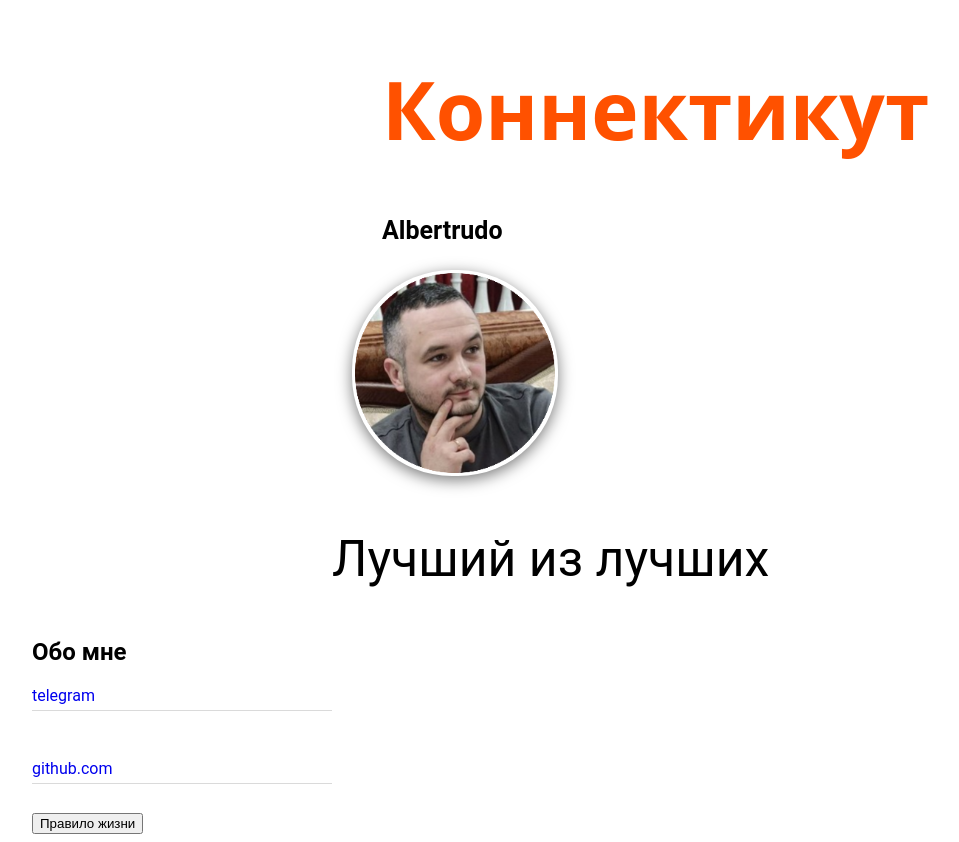
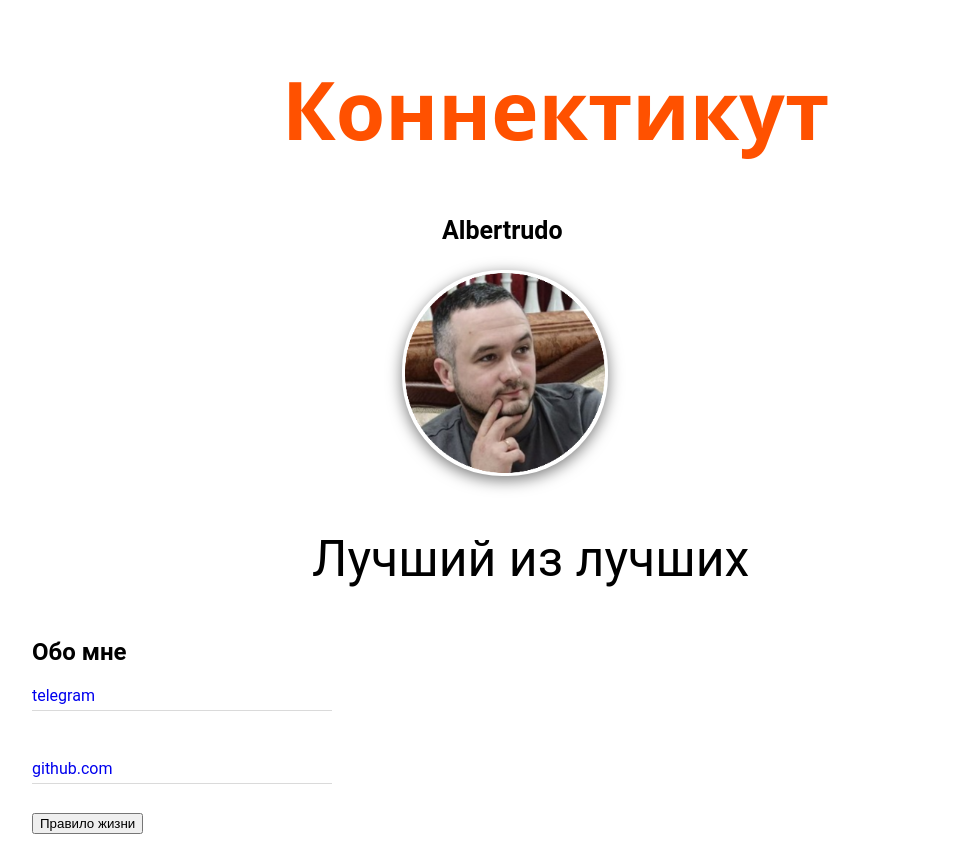
Before and after one commit to Albertrudo/albertru.github.io, a plain HTML site: page index.html in a window 1280 px wide. Shown: the whole page, without its empty margins (108-1067 px from the left). Drawn offline with Linux system fonts and the light colour scheme.

Commit message:
Add files via upload

```diff
--- /dev/null
+++ b/Albertrudo.json
@@ -0,0 +1 @@
+{
--- a/style.css
+++ b/style.css
@@ -14,7 +14,7 @@ body {
 
 h1 {
   font-size: 80px;
-  margin-left: 350px;
+  margin-left: 250px;
   color: rgb(255, 81, 0);
   font-family: system-ui, -apple-system, BlinkMacSystemFont, 'Segoe UI', Roboto, Oxygen, Ubuntu, Cantarell, 'Open Sans', 'Helvetica Neue', sans-serif;
 }
@@ -22,12 +22,12 @@ h1 {
 .catalog {
   font-size: 25px;
   margin: 25px 0;
-  margin-left: 350px;
+  margin-left: 410px;
 }
 
   /* Свойства фотографии*/
 .photo {
-  margin-left: 320px;
+  margin-left: 370px;
   border-radius: 100px;
   /* Радиус скругления */
   border: 3px solid transparent;
@@ -66,7 +66,7 @@ a::after {
 }
 p {
   font-size: 50px;
-  margin-left: 300px;
+  margin-left: 280px;
 }
 p:hover {
   color: red;
```
